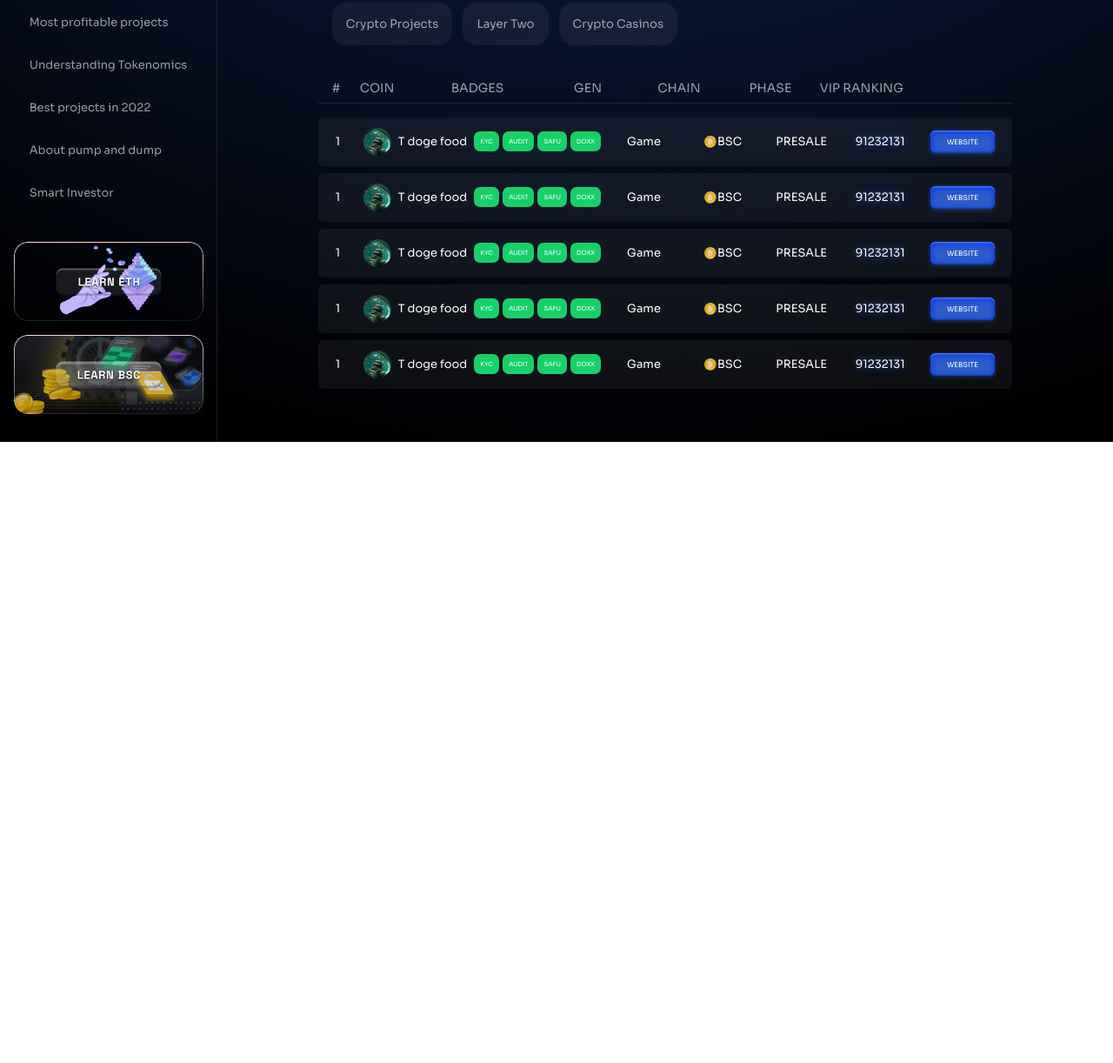
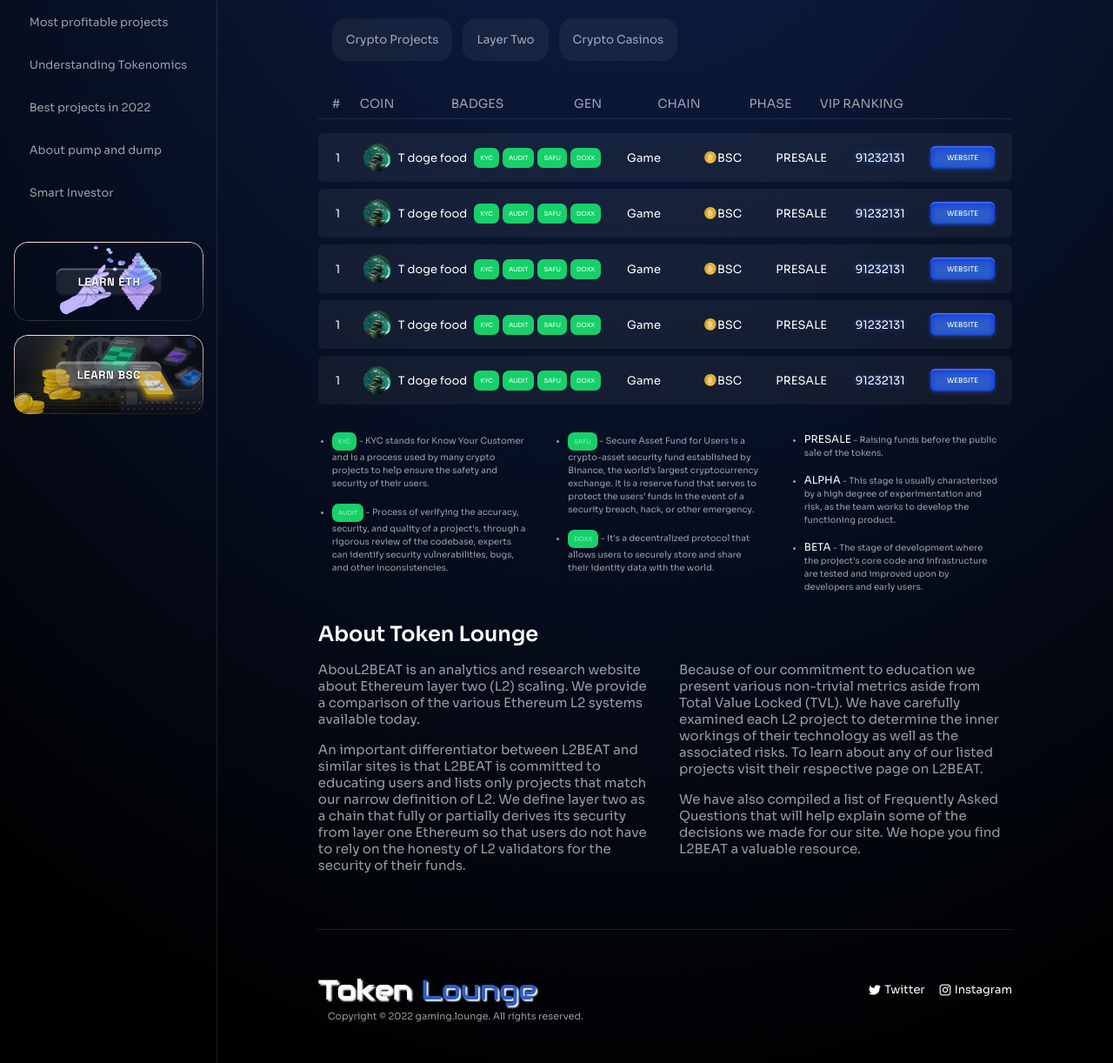
Before and after one commit to TymekMor/Token_Lounge, a plain HTML site: page components/index.html in a window 1280 px wide. Shown: the part 407-1629 px from the top of the page at 87% size. Before the commit the page ends 915 px from the top, so only its background shows below. Drawn offline with Linux system fonts and the light colour scheme.

Commit message:
finished desktop version

```diff
--- a/components/banner.css
+++ b/components/banner.css
@@ -1,6 +1,5 @@
 .banner {
   background: url("../images/gaming\ baner\ 1\ 1.png");
-  width: 100%;
   height: 250px;
   background-repeat: no-repeat;
   background-position: center;
--- /dev/null
+++ b/components/footer.css
@@ -0,0 +1,41 @@
+footer {
+  display: flex;
+  justify-content: space-between;
+  align-items: center;
+  padding: 3rem 0rem;
+  border-top: 1px solid rgba(255, 255, 255, 0.1);
+}
+
+.footer__logo {
+  font-size: 2rem;
+  font-family: "Audiowide", cursive;
+  text-shadow: 2px 2px 2px rgba(255, 255, 255);
+  position: relative;
+}
+.footer__logo::after {
+  content: "Copyright © 2022 gaming.lounge. All rights reserved.";
+  color: rgba(255, 255, 255, 0.6);
+  font-size: 11px;
+  text-shadow: none;
+  position: absolute;
+  white-space: nowrap;
+  left: 1em;
+  bottom: -1.5em;
+}
+.footer__logo span {
+  font-size: 2rem;
+  font-family: "Audiowide", cursive;
+  color: var(--blue);
+}
+footer ul {
+  display: flex;
+  font-size: 13px;
+  gap: 1rem;
+  list-style: none;
+}
+footer li {
+  display: flex;
+  gap: 4px;
+  justify-content: center;
+  align-items: center;
+}
--- a/components/header.css
+++ b/components/header.css
@@ -6,6 +6,7 @@
   align-items: center;
   border-bottom: 1px solid rgba(255, 255, 255, 0.1);
   backdrop-filter: blur(50px);
+  white-space: nowrap;
 }
 .header__logo {
   font-size: 2rem;
--- a/components/index.css
+++ b/components/index.css
@@ -5,7 +5,6 @@
   margin: 0;
   padding: 0;
   box-sizing: border-box;
-  list-style: none;
   font-family: "Sora", sans-serif;
   color: inherit;
 }
@@ -27,13 +26,16 @@ body {
   color: var(--white);
 }
 main {
+  margin: auto;
   flex: 0.8;
-  margin: auto;
   display: flex;
   flex-direction: column;
   gap: 1rem;
+  padding-top: 3rem;
   padding: 1rem;
+  padding-top: 3rem;
 }
+
 .nav_main_divider {
   display: flex;
 }
--- a/components/index.html
+++ b/components/index.html
@@ -10,6 +10,8 @@
     <link rel="stylesheet" href="./sideNav.css" />
     <link rel="stylesheet" href="./tokens.css" />
     <link rel="stylesheet" href="./banner.css" />
+    <link rel="stylesheet" href="./legend.css" />
+    <link rel="stylesheet" href="./footer.css" />
   </head>
   <body>
     <header class="header">
@@ -72,10 +74,10 @@
               <div>1</div>
               <div><img src="../images/soldier 1.png" />T doge food</div>
               <div>
-                <div>KYC</div>
-                <div>AUDIT</div>
-                <div>SAFU</div>
-                <div>DOXX</div>
+                <div class="badge">KYC</div>
+                <div class="badge">AUDIT</div>
+                <div class="badge">SAFU</div>
+                <div class="badge">DOXX</div>
               </div>
               <div>Game</div>
               <div><img src="../images/btc.png" />BSC</div>
@@ -87,10 +89,10 @@
               <div>1</div>
               <div><img src="../images/soldier 1.png" />T doge food</div>
               <div>
-                <div>KYC</div>
-                <div>AUDIT</div>
-                <div>SAFU</div>
-                <div>DOXX</div>
+                <div class="badge">KYC</div>
+                <div class="badge">AUDIT</div>
+                <div class="badge">SAFU</div>
+                <div class="badge">DOXX</div>
               </div>
               <div>Game</div>
               <div><img src="../images/btc.png" />BSC</div>
@@ -102,10 +104,10 @@
               <div>1</div>
               <div><img src="../images/soldier 1.png" />T doge food</div>
               <div>
-                <div>KYC</div>
-                <div>AUDIT</div>
-                <div>SAFU</div>
-                <div>DOXX</div>
+                <div class="badge">KYC</div>
+                <div class="badge">AUDIT</div>
+                <div class="badge">SAFU</div>
+                <div class="badge">DOXX</div>
               </div>
               <div>Game</div>
               <div><img src="../images/btc.png" />BSC</div>
@@ -117,10 +119,10 @@
               <div>1</div>
               <div><img src="../images/soldier 1.png" />T doge food</div>
               <div>
-                <div>KYC</div>
-                <div>AUDIT</div>
-                <div>SAFU</div>
-                <div>DOXX</div>
+                <div class="badge">KYC</div>
+                <div class="badge">AUDIT</div>
+                <div class="badge">SAFU</div>
+                <div class="badge">DOXX</div>
               </div>
               <div>Game</div>
               <div><img src="../images/btc.png" />BSC</div>
@@ -132,10 +134,10 @@
               <div>1</div>
               <div><img src="../images/soldier 1.png" />T doge food</div>
               <div>
-                <div>KYC</div>
-                <div>AUDIT</div>
-                <div>SAFU</div>
-                <div>DOXX</div>
+                <div class="badge">KYC</div>
+                <div class="badge">AUDIT</div>
+                <div class="badge">SAFU</div>
+                <div class="badge">DOXX</div>
               </div>
               <div>Game</div>
               <div><img src="../images/btc.png" />BSC</div>
@@ -145,8 +147,97 @@
             </li>
           </ul>
         </section>
-        <section class="legend"></section>
-        <section class="about"></section>
+        <section class="legend">
+          <ul class="legend__column">
+            <li>
+              <div class="badge">KYC</div>
+              - KYC stands for Know Your Customer and is a process used by many
+              crypto projects to help ensure the safety and security of their
+              users.
+            </li>
+            <li>
+              <div class="badge">AUDIT</div>
+              - Process of verifying the accuracy, security, and quality of a
+              project's, through a rigorous review of the codebase, experts can
+              identify security vulnerabilities, bugs, and other
+              inconsistencies.
+            </li>
+          </ul>
+          <ul class="legend__column">
+            <li>
+              <div class="badge">SAFU</div>
+              - Secure Asset Fund for Users is a crypto-asset security fund
+              established by Binance, the world’s largest cryptocurrency
+              exchange. It is a reserve fund that serves to protect the users’
+              funds in the event of a security breach, hack, or other emergency.
+            </li>
+            <li>
+              <div class="badge">DOXX</div>
+              - It's a decentralized protocol that allows users to securely
+              store and share their identity data with the world.
+            </li>
+          </ul>
+          <ul class="legend__column">
+            <li>
+              <span>PRESALE</span> - Raising funds before the public sale of the
+              tokens.
+            </li>
+            <li>
+              <span>ALPHA</span> - This stage is usually characterized by a high
+              degree of experimentation and risk, as the team works to develop
+              the functioning product.
+            </li>
+            <li>
+              <span>BETA</span> - The stage of development where the project's
+              core code and infrastructure are tested and improved upon by
+              developers and early users.
+            </li>
+          </ul>
+        </section>
+
+        <section class="about">
+          <h1>About Token Lounge</h1>
+          <div class="about__table">
+            <div class="about__column">
+              <p>
+                AbouL2BEAT is an analytics and research website about Ethereum
+                layer two (L2) scaling. We provide a comparison of the various
+                Ethereum L2 systems available today.
+              </p>
+              <p>
+                An important differentiator between L2BEAT and similar sites is
+                that L2BEAT is committed to educating users and lists only
+                projects that match our narrow definition of L2. We define layer
+                two as a chain that fully or partially derives its security from
+                layer one Ethereum so that users do not have to rely on the
+                honesty of L2 validators for the security of their funds.
+              </p>
+            </div>
+            <div class="about__column">
+              <p>
+                Because of our commitment to education we present various
+                non-trivial metrics aside from Total Value Locked (TVL). We have
+                carefully examined each L2 project to determine the inner
+                workings of their technology as well as the associated risks. To
+                learn about any of our listed projects visit their respective
+                page on L2BEAT.
+              </p>
+
+              <p>
+                We have also compiled a list of Frequently Asked Questions that
+                will help explain some of the decisions we made for our site. We
+                hope you find L2BEAT a valuable resource.
+              </p>
+            </div>
+          </div>
+        </section>
+        <footer>
+          <div class="footer__logo">Token <span>Lounge</span></div>
+          <ul>
+            <li><img src="../images/Vector.png" /> Twitter</li>
+            <li><img src="../images/Frame 1000002685.png" /> Instagram</li>
+          </ul>
+        </footer>
       </main>
     </div>
   </body>
--- /dev/null
+++ b/components/legend.css
@@ -0,0 +1,44 @@
+.legend {
+  display: grid;
+  gap: 3rem;
+  grid-template-columns: repeat(3, 1fr);
+  padding: 1rem;
+  font-size: 10px;
+  color: rgba(255, 255, 255, 0.6);
+  line-height: 1.5em;
+}
+.legend__column {
+  display: flex;
+  flex-direction: column;
+  gap: 1rem;
+}
+.legend__column > li > div {
+  line-height: 1em;
+}
+.legend span {
+  font-size: 12px;
+  color: var(--white);
+}
+.about {
+  display: flex;
+  flex-direction: column;
+  gap: 1rem;
+  padding-bottom: 3rem;
+}
+.about h1 {
+  color: var(--white);
+  font-size: 24px;
+}
+.about__table {
+  display: grid;
+  gap: 2rem;
+  grid-template-columns: repeat(2, 1fr);
+  font-size: 15px;
+  color: rgba(255, 255, 255, 0.6);
+}
+
+.about__column {
+  display: flex;
+  flex-direction: column;
+  gap: 1rem;
+}
--- a/components/sideNav.css
+++ b/components/sideNav.css
@@ -42,6 +42,7 @@
 .sideNav__blog > ul {
   display: flex;
   flex-direction: column;
+  list-style: none;
   gap: 2rem;
   color: rgba(255, 255, 255, 0.6);
 }
@@ -54,6 +55,7 @@
   justify-content: center;
   align-items: center;
   gap: 1rem;
+  list-style: none;
 }
 .sideNav__learn li {
   object-position: center;
--- a/components/tokens.css
+++ b/components/tokens.css
@@ -85,8 +85,7 @@
   align-items: center;
   padding: 0.25rem;
 }
-.tokens__list > li > div:nth-child(1) {
-}
+
 .tokens__list > li > div:nth-child(2) {
   gap: 0.5rem;
 }
@@ -100,8 +99,9 @@
 .tokens__list > li > div:nth-child(3) {
   gap: 4px;
 }
-.tokens__list > li > div:nth-child(3) > div {
+.badge {
   font-size: 7px;
+  display: inline-block;
   padding: 1em;
   background-color: rgb(23, 208, 106);
   border-radius: 1em;
```
